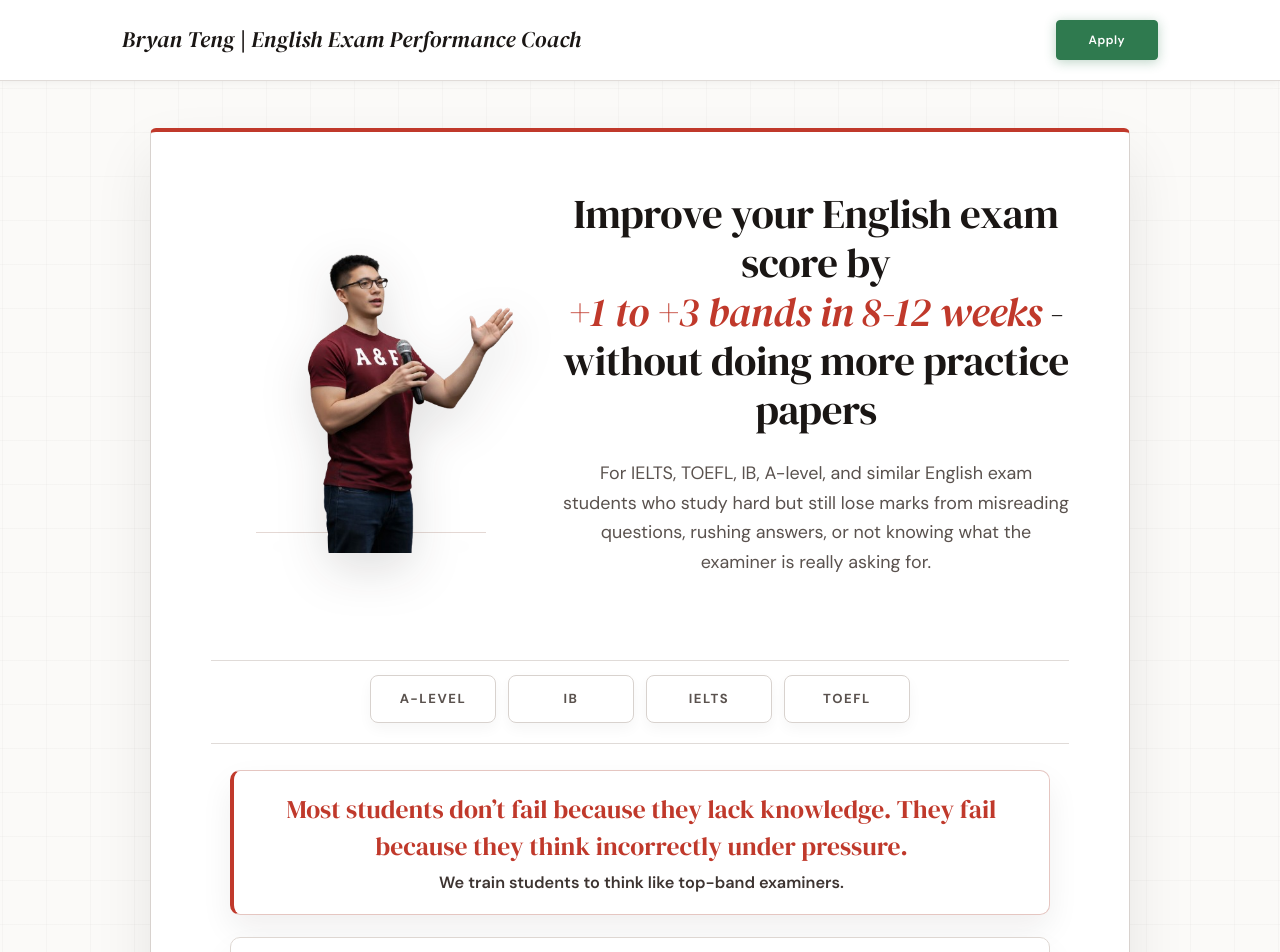
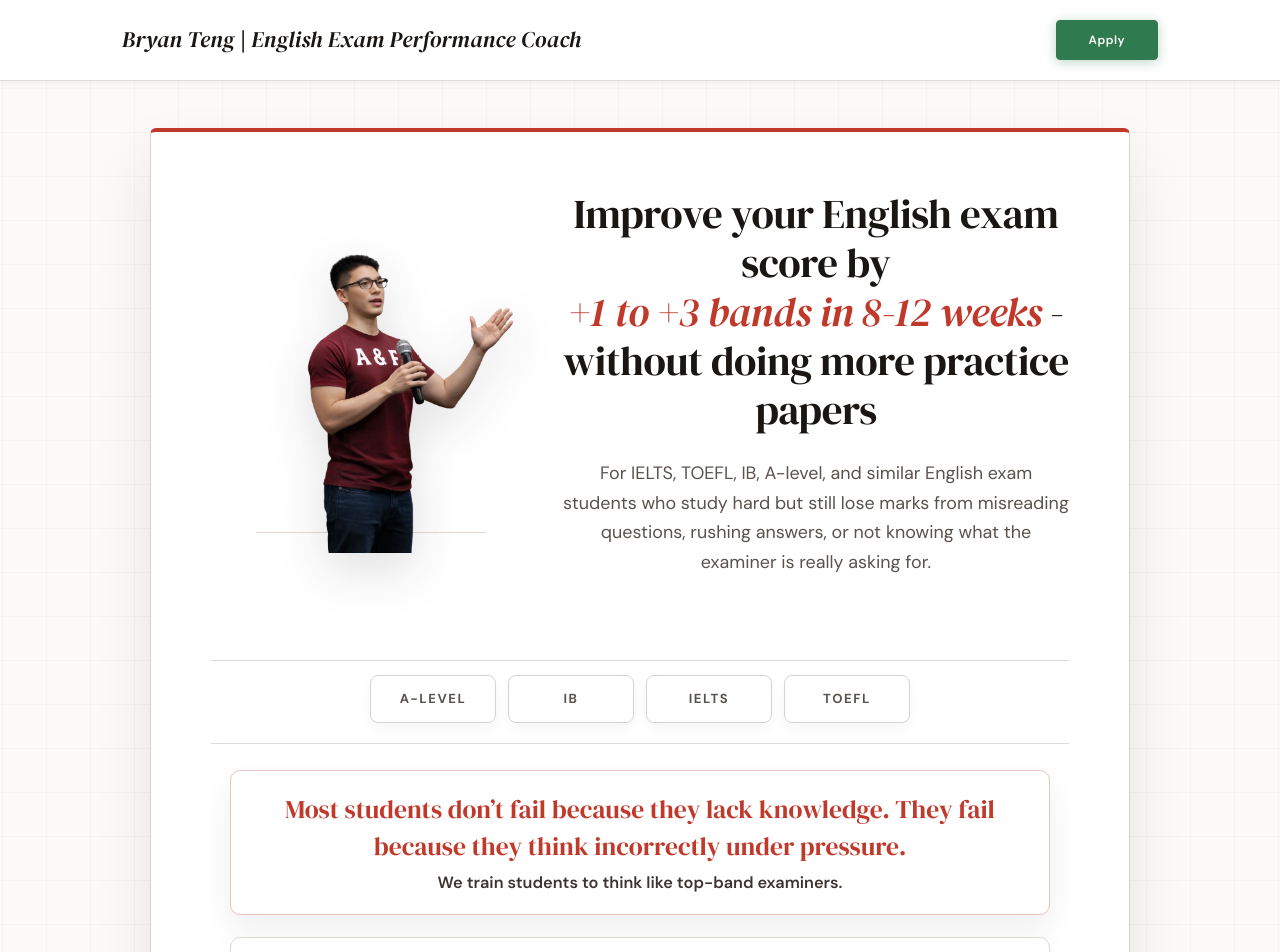
Before and after one commit to zakmero/bryan-coaching-site, a React (Vite) app: page / in a window 1280 px wide. Shown: the top 952 px of the page. Built offline with nearby package versions, Linux system fonts and the light colour scheme.

Commit message:
Remove hero message accent border

```diff
--- a/src/indexV2.css
+++ b/src/indexV2.css
@@ -1006,7 +1006,6 @@
   max-width: 820px;
   padding: 1.25rem 1.45rem;
   border: 1px solid #e5c6c1;
-  border-left: 4px solid var(--v2-accent);
   border-radius: 10px;
   background: #ffffff;
   box-shadow: 0 14px 32px rgba(26, 22, 20, 0.065);
```
